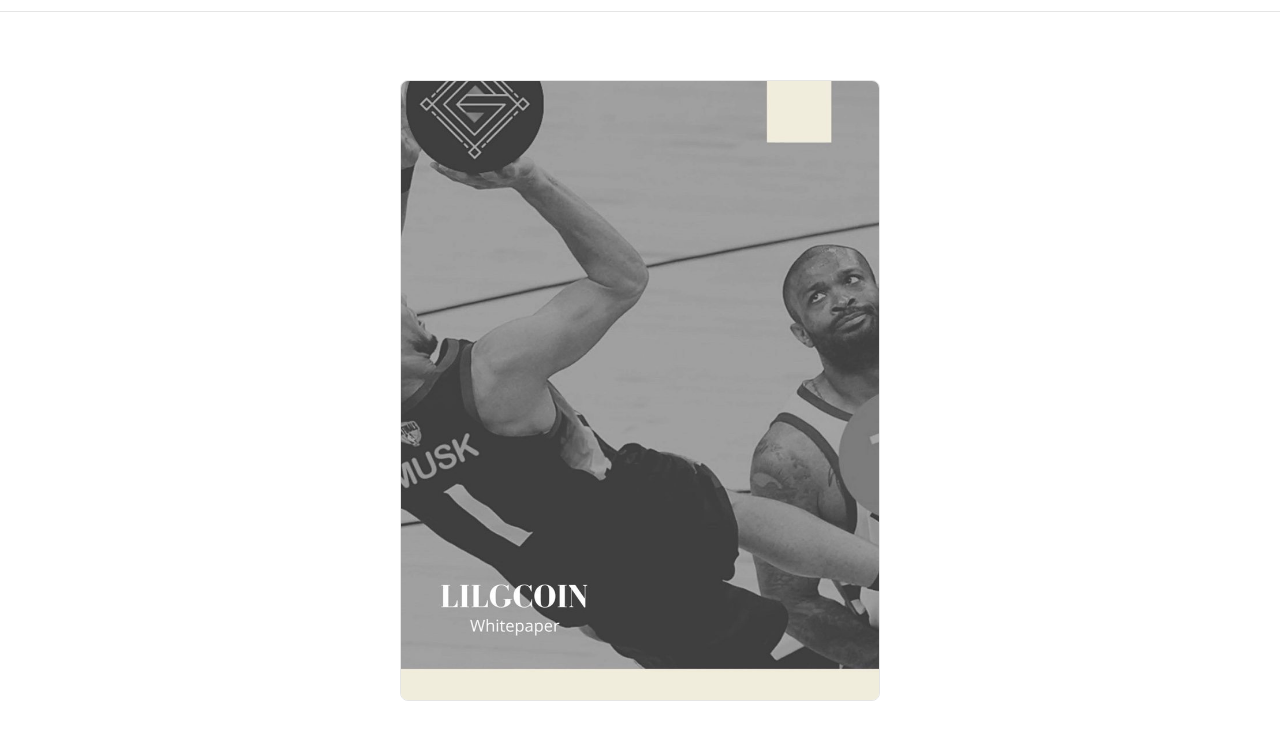
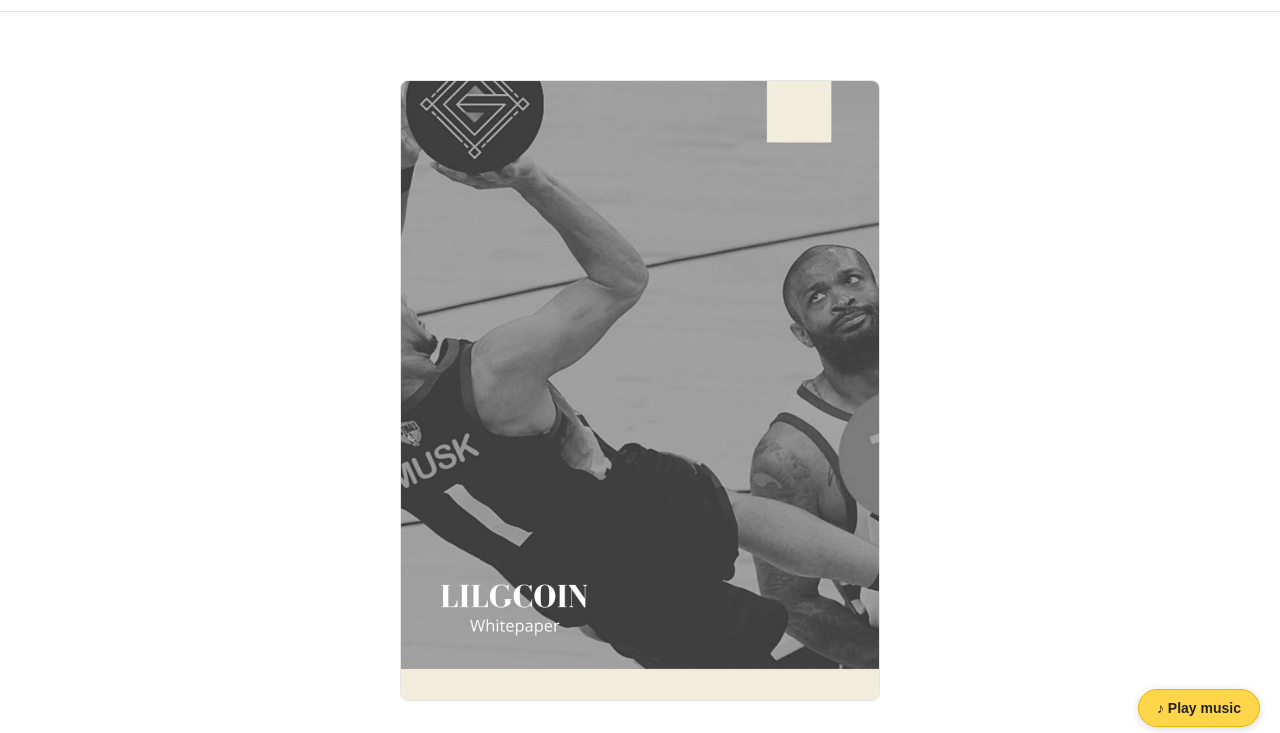
Before and after one commit to lilg777/lilgcoin, a plain HTML site: page whitepaper.html in a window 1280 px wide. Shown: the part 53-786 px from the top of the page. Drawn offline with Linux system fonts and the light colour scheme.

Commit message:
Add background music to whitepaper page

```diff
--- a/whitepaper.html
+++ b/whitepaper.html
@@ -35,6 +35,8 @@
   .team .member { text-align: center; padding: 14px 8px; border: 1px solid #eee; border-radius: 8px; }
   .team .member strong { display: block; color: #222; font-size: 17px; }
   .team .member span { color: #666; font-size: 15px; }
+  .music-btn { position: fixed; bottom: 20px; right: 20px; z-index: 100; background: #FFD54A; color: #222; font-weight: 700; font-size: 14px; border: 1px solid #e8b800; border-radius: 999px; padding: 10px 18px; cursor: pointer; box-shadow: 0 2px 8px rgba(0,0,0,0.15); }
+  .music-btn:hover { filter: brightness(1.03); }
   footer { border-top: 1px solid #e5e5e5; padding: 30px 20px 44px; text-align: center; }
   .data-links { display: flex; flex-wrap: wrap; gap: 8px 22px; justify-content: center; margin-bottom: 16px; font-size: 15px; }
   footer p { color: #999; font-size: 14px; }
@@ -109,5 +111,27 @@
   </div>
   <p>© LiLGcoin Project 2021-2026</p>
 </footer>
+<audio id="bg-music" src="love-gets-me-high.mp3" loop autoplay preload="auto"></audio>
+<button class="music-btn" id="music-btn" type="button">♪ Play music</button>
+<script>
+  var audio = document.getElementById('bg-music');
+  var btn = document.getElementById('music-btn');
+  function updateBtn() { btn.textContent = audio.paused ? '♪ Play music' : '♪ Pause music'; }
+  btn.addEventListener('click', function () {
+    if (audio.paused) { audio.play(); } else { audio.pause(); }
+    updateBtn();
+  });
+  audio.addEventListener('play', updateBtn);
+  audio.addEventListener('pause', updateBtn);
+  // Browsers block autoplay with sound until the visitor interacts with the page;
+  // start the music on the first tap or keypress if it hasn't started yet.
+  function startOnInteract() {
+    if (audio.paused) { audio.play().catch(function () {}); }
+    updateBtn();
+  }
+  document.addEventListener('pointerdown', startOnInteract, { once: true });
+  document.addEventListener('keydown', startOnInteract, { once: true });
+  updateBtn();
+</script>
 </body>
 </html>
```
Also changed, not shown: 1 other file.
